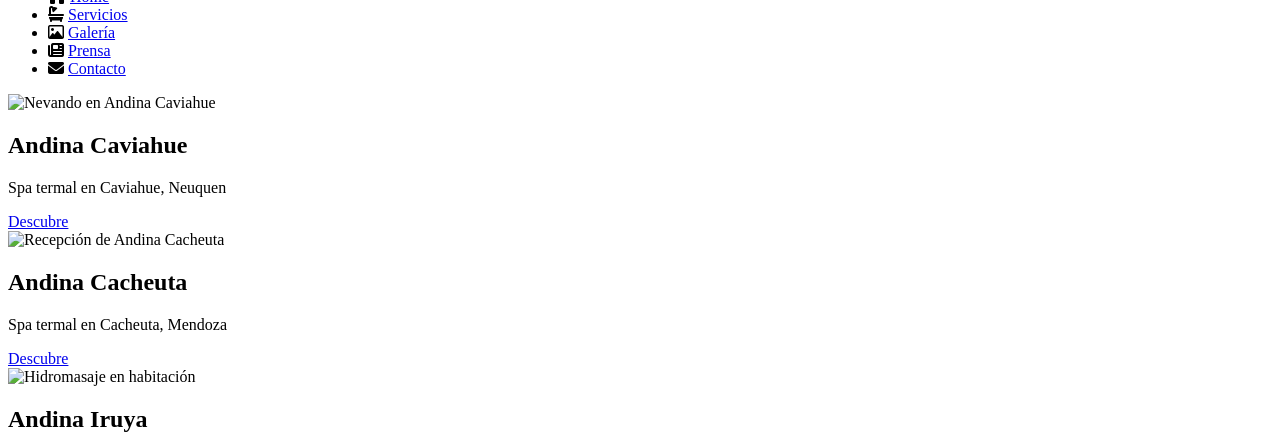
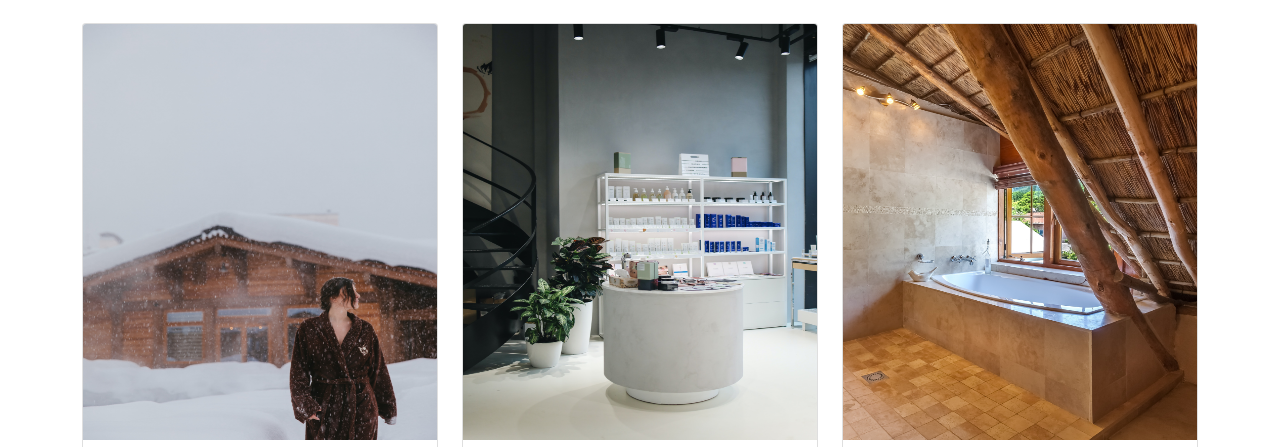
Before and after one commit to NatiCastro/proyecto-coder-andinaspa, a website: page galeria1.html in a window 1280 px wide. Shown: the part 57-504 px from the top of the page. Drawn offline with nearby package versions, Linux system fonts and the light colour scheme; files that its build step writes are made by us from their sources; the site is published under a folder, as on GitHub Pages, so addresses that start at the root find nothing.

Commit message:
commit barras

```diff
--- a/contacto.html
+++ b/contacto.html
@@ -20,7 +20,7 @@
       crossorigin="anonymous"
     ></script>
     <!-- CSS propio -->
-    <link rel="stylesheet" href="/css/style.css">
+    <link rel="stylesheet" href="css/style.css">
 
 <script src="https://cdn.jsdelivr.net/npm/bootstrap@5.0.2/dist/js/bootstrap.bundle.min.js" integrity="sha384-MrcW6ZMFYlzcLA8Nl+NtUVF0sA7MsXsP1UyJoMp4YLEuNSfAP+JcXn/tWtIaxVXM" crossorigin="anonymous"></script>
 
--- a/galeria1.html
+++ b/galeria1.html
@@ -20,7 +20,7 @@
       crossorigin="anonymous"
     ></script>
     <!-- CSS propio -->
-    <link rel="stylesheet" href="/css/style.css">
+    <link rel="stylesheet" href="css/style.css">
 
 <script src="https://cdn.jsdelivr.net/npm/bootstrap@5.0.2/dist/js/bootstrap.bundle.min.js" integrity="sha384-MrcW6ZMFYlzcLA8Nl+NtUVF0sA7MsXsP1UyJoMp4YLEuNSfAP+JcXn/tWtIaxVXM" crossorigin="anonymous"></script>
 
@@ -62,7 +62,7 @@
     <section class="row">
       <div class="col-12 col-sm-12 col-md-6 col-lg-4">
       <div class="card">
-        <img src="/imagenes/mujer-nieve.png" class="card-img-top img-item" alt="Nevando en Andina Caviahue">
+        <img src="imagenes/mujer-nieve.png" class="card-img-top img-item" alt="Nevando en Andina Caviahue">
         <div class="card-body">
           <h2 class="card-title">Andina Caviahue</h2>
           <p class="card-text">Spa termal en Caviahue, Neuquen</p>
@@ -72,7 +72,7 @@
     </div>
     <div class="col-12 col-sm-12 col-md-6 col-lg-4">
       <div class="card">
-        <img src="/imagenes/exibidor-productos.png" class="card-img-top img-item" alt="Recepción de Andina Cacheuta">
+        <img src="imagenes/exibidor-productos.png" class="card-img-top img-item" alt="Recepción de Andina Cacheuta">
         <div class="card-body">
           <h2 class="card-title">Andina Cacheuta</h2>
           <p class="card-text">Spa termal en Cacheuta, Mendoza</p>
@@ -82,7 +82,7 @@
     </div>
 <div class="col-12 col-sm-12 col-md-6 col-lg-4">
       <div class="card">
-        <img src="/imagenes/hidro-habitacion.png" class="card-img-top img-item" alt="Hidromasaje en habitación">
+        <img src="imagenes/hidro-habitacion.png" class="card-img-top img-item" alt="Hidromasaje en habitación">
         <div class="card-body">
           <h2 class="card-title">Andina Iruya</h2>
           <p class="card-text">Spa en el mágico pueblo de Iruya, Salta</p>
```
Also changed, not shown: galeria.html (+1 -1 lines), prensa.html (+3 -3 lines), servicios.html (+1 -1 lines).
